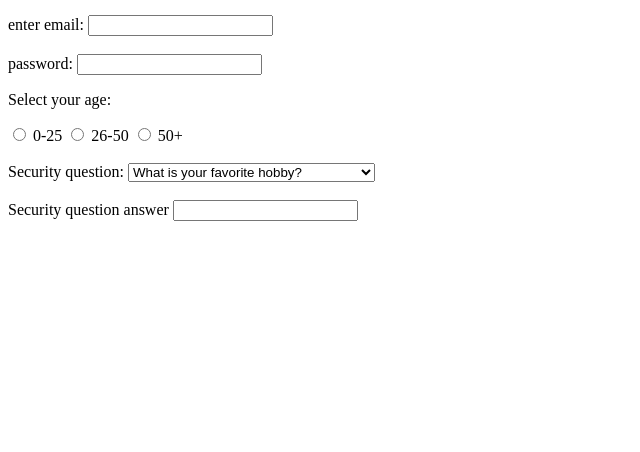
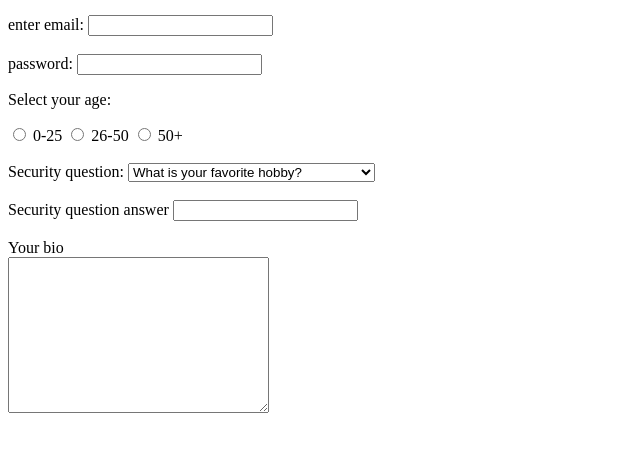
Before and after one commit to nikkiconsolacion/Forms-practice-net-ninja, a plain HTML site: page index.html in a window 1280 px wide. Shown: the part 104-556 px from the top of the page, without its empty margins (0-640 px from the left). Drawn offline with Linux system fonts and the light colour scheme.

Commit message:
added textarea for bio

```diff
--- a/index.html
+++ b/index.html
@@ -40,6 +40,11 @@
       <label for="answer">Security question answer</label>
       <input type="text" id="answer" name="answer">
 
+      <br><br>
+
+      <label for="bio">Your bio</label><br>
+      <textarea name="bio" id="bio" cols="30" rows="10"></textarea>
+
     </form>
 
   </body>
```
